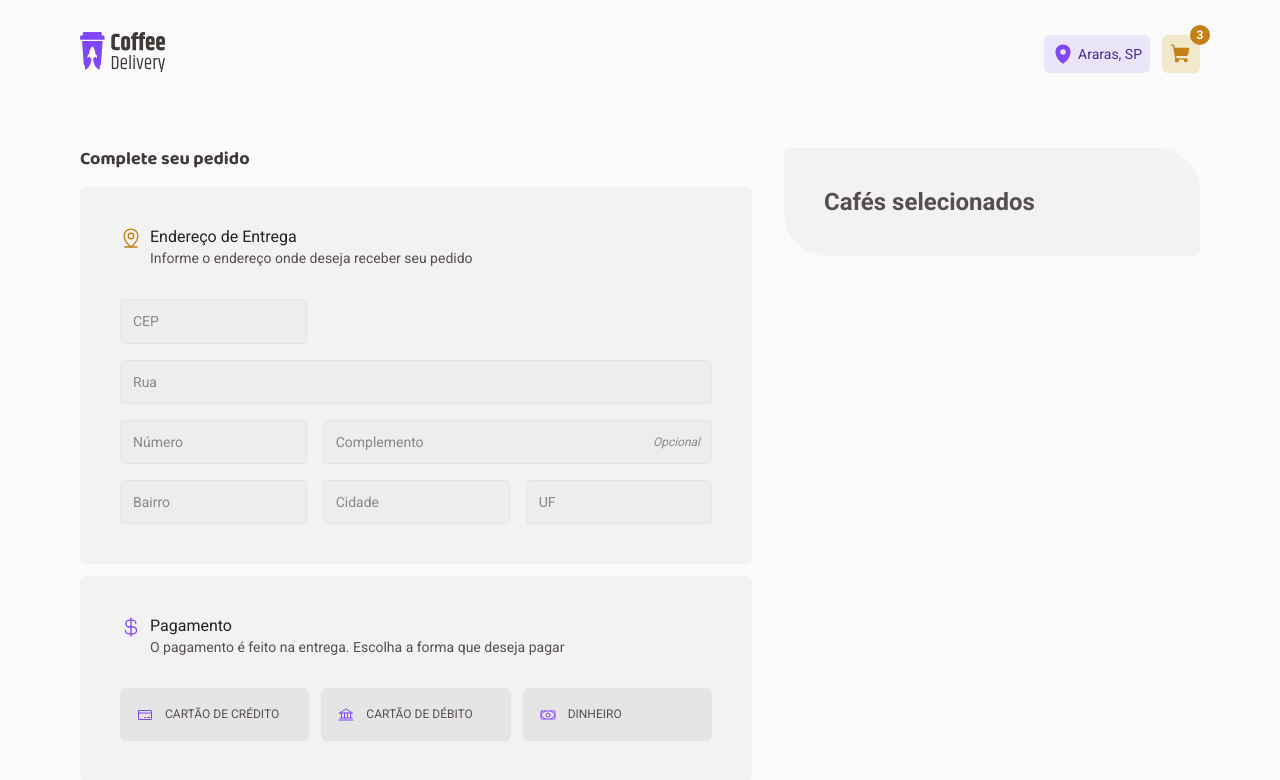
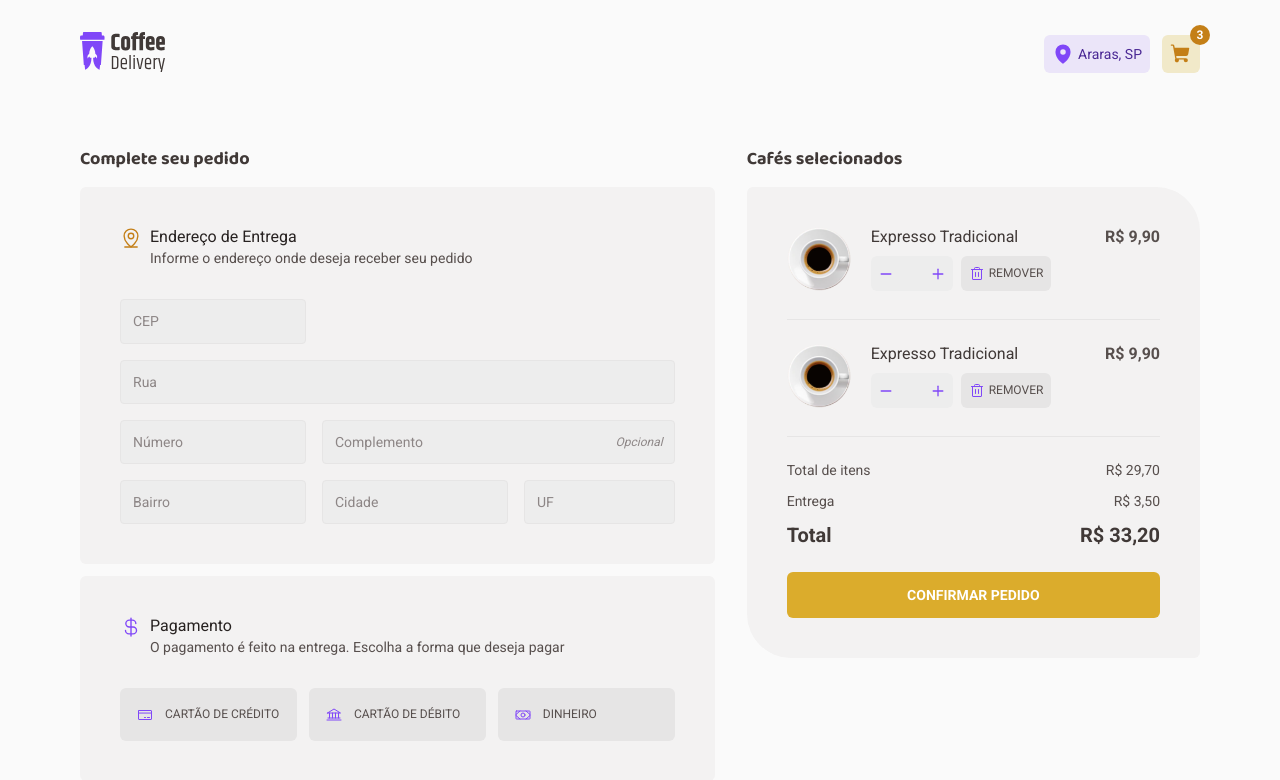
Before and after one commit to rafaasimi/rocketseat-ignite-react2022, a React (Vite) app in the folder projeto_2/desafios/coffee-delivery/: page /carrinho in a window 1280 px wide. Shown: the top 780 px of the page. Built offline with nearby package versions, Linux system fonts and the light colour scheme.

Commit message:
Finalizado estrutura e estilização do carrinho

```diff
--- /dev/null
+++ b/projeto_2/desafios/coffee-delivery/src/components/CartItem/index.tsx
@@ -0,0 +1,39 @@
+import { Minus, Plus, Trash } from 'phosphor-react'
+import { CartItemContainer, ItemControls } from './styles'
+
+export function CartItem() {
+  return (
+    <CartItemContainer>
+      <div>
+        <div>
+          <img
+            src="coffees/expresso-tradicional.png"
+            alt="Expresso Tradicional"
+          />
+        </div>
+        <ItemControls>
+          <p>Expresso Tradicional</p>
+
+          <div className="controls-container">
+            <div className="controls">
+              <button type="button">
+                <Minus size={14} weight="bold" />
+              </button>
+              <input type="text" min={1} max={99} />
+              <button type="button">
+                <Plus size={14} weight="bold" />
+              </button>
+            </div>
+
+            <button>
+              <Trash size={16} /> Remover
+            </button>
+          </div>
+        </ItemControls>
+      </div>
+      <div className="price">
+        <span>R$ 9,90</span>
+      </div>
+    </CartItemContainer>
+  )
+}
--- /dev/null
+++ b/projeto_2/desafios/coffee-delivery/src/components/CartItem/styles.ts
@@ -0,0 +1,105 @@
+import styled from 'styled-components'
+
+export const CartItemContainer = styled.li`
+  display: flex;
+  align-items: flex-start;
+  justify-content: space-between;
+
+  padding-bottom: 1.5rem;
+  margin-bottom: 1.5rem;
+  border-bottom: 1px solid ${(props) => props.theme['gray-400']};
+
+  img {
+    width: 4rem;
+    height: 4rem;
+  }
+
+  > div {
+    display: flex;
+    gap: 1.25rem;
+  }
+
+  .price {
+    span {
+      color: ${(props) => props.theme['gray-700']};
+      font-weight: bold;
+    }
+  }
+`
+
+export const ItemControls = styled.div`
+  p {
+    color: ${(props) => props.theme['gray-800']};
+    font-size: 1rem;
+    line-height: 1.3;
+    margin-bottom: 0.5rem;
+  }
+
+  .controls-container {
+    display: flex;
+    align-items: stretch;
+    gap: 0.5rem;
+
+    .controls {
+      display: flex;
+      align-items: center;
+      justify-content: center;
+      gap: 0.25rem;
+
+      padding: 0.5rem;
+      background: ${(props) => props.theme['gray-300']};
+      border-radius: 6px;
+
+      button {
+        color: ${(props) => props.theme['purple-300']};
+        line-height: 0;
+        border: none;
+        background: transparent;
+        cursor: pointer;
+
+        &:hover {
+          color: ${(props) => props.theme['purple-500']};
+        }
+      }
+
+      input {
+        max-width: 30px;
+        border: none;
+        background: transparent;
+        text-align: center;
+
+        &:focus {
+          background: inherit;
+          outline: none;
+        }
+      }
+    }
+
+    > button {
+      display: flex;
+      align-items: center;
+      justify-content: center;
+      gap: 0.25rem;
+
+      font-size: 0.75rem;
+      line-height: 1.6;
+      text-transform: uppercase;
+
+      color: ${(props) => props.theme['gray-700']};
+      background: ${(props) => props.theme['gray-400']};
+      padding: 0.5rem;
+      border-radius: 6px;
+      border: none;
+      cursor: pointer;
+
+      &:hover {
+        color: ${(props) => props.theme['gray-800']};
+        background: ${(props) => props.theme['gray-500']};
+      }
+
+      svg {
+        color: ${(props) => props.theme['purple-300']};
+      }
+    }
+  }
+`
--- a/projeto_2/desafios/coffee-delivery/src/pages/Cart/index.tsx
+++ b/projeto_2/desafios/coffee-delivery/src/pages/Cart/index.tsx
@@ -5,11 +5,14 @@ import {
   MapPinLine,
   Money,
 } from 'phosphor-react'
+import { CartItem } from '../../components/CartItem'
 import { OrderConfirmed } from '../../components/OrderConfirmed'
 import {
   CartContainer,
+  CartContent,
   CartForm,
   CartList,
+  ConfirmOrder,
   PaymentAddress,
   PaymentType,
 } from './styles'
@@ -89,6 +92,30 @@ export function Cart() {
 
           <CartList>
             <h2>Cafés selecionados</h2>
+
+            <CartContent>
+              <ul>
+                <CartItem />
+                <CartItem />
+              </ul>
+
+              <div className="cart-info">
+                <div>
+                  <span>Total de itens</span>
+                  <span>R$ 29,70</span>
+                </div>
+                <div>
+                  <span>Entrega</span>
+                  <span>R$ 3,50</span>
+                </div>
+                <div className="total">
+                  <span>Total</span>
+                  <span>R$ 33,20</span>
+                </div>
+              </div>
+
+              <ConfirmOrder type="button">Confirmar pedido</ConfirmOrder>
+            </CartContent>
           </CartList>
         </CartContainer>
       )}
--- a/projeto_2/desafios/coffee-delivery/src/pages/Cart/styles.ts
+++ b/projeto_2/desafios/coffee-delivery/src/pages/Cart/styles.ts
@@ -8,7 +8,7 @@ export const CartContainer = styled.div`
 `
 
 export const CartForm = styled.div`
-  flex: 2;
+  flex: 1.4;
 
   h2 {
     font-size: 1.125rem;
@@ -199,7 +199,70 @@ export const PaymentType = styled.div`
 export const CartList = styled.div`
   flex: 1;
 
+  h2 {
+    font-size: 1.125rem;
+    line-height: 1.3;
+    font-family: 'Baloo 2', cursive;
+    font-weight: bold;
+    color: ${(props) => props.theme['gray-800']};
+    margin-bottom: 1rem;
+  }
+`
+
+export const CartContent = styled.div`
   background: ${(props) => props.theme['gray-200']};
   border-radius: 6px 44px 6px 44px;
   padding: 2.5rem;
+
+  .cart-info {
+    margin-bottom: 1.5rem;
+
+    div {
+      display: flex;
+      align-items: center;
+      justify-content: space-between;
+
+      span {
+        font-size: 0.875rem;
+        line-height: 1.3;
+        color: ${(props) => props.theme['gray-700']};
+      }
+    }
+
+    div + div {
+      margin-top: 0.75rem;
+    }
+
+    div.total {
+      span {
+        color: ${(props) => props.theme['gray-800']};
+        font-weight: bold;
+        font-size: 1.25rem;
+      }
+    }
+  }
+
+  ul {
+    display: flex;
+    flex-direction: column;
+    list-style: none;
+  }
 `
+
+export const ConfirmOrder = styled.button`
+  width: 100%;
+  color: ${(props) => props.theme.white};
+  background: ${(props) => props.theme['yellow-300']};
+  padding: 0.75rem;
+  text-transform: uppercase;
+  font-size: 0.875rem;
+  line-height: 1.6;
+  font-weight: bold;
+  border-radius: 6px;
+  border: none;
+  cursor: pointer;
+
+  &:hover {
+    background: ${(props) => props.theme['yellow-500']};
+  }
+`
```
